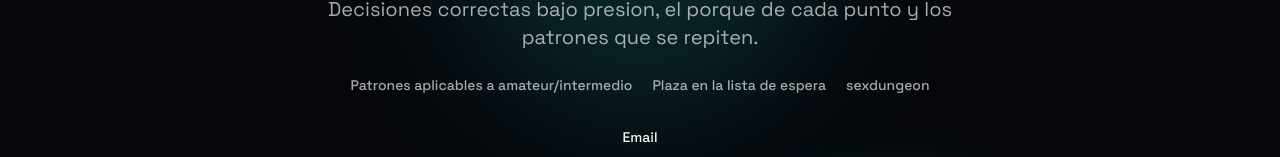
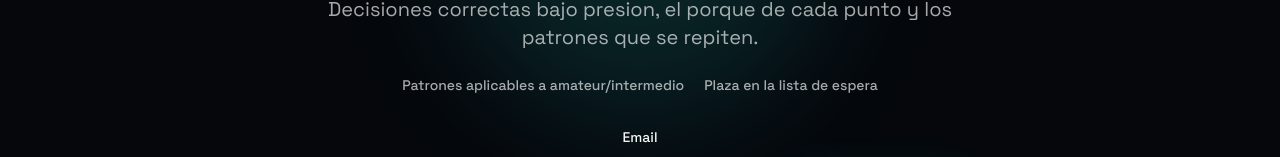
Before and after one commit to pablocasalm/PFR_Landing, a React (Vite) app: page / in a window 1280 px wide. Shown: the part 540-697 px from the top of the page. Built offline with nearby package versions, Linux system fonts and the light colour scheme; a web font is replaced by a local one.

Commit message:
final boss seccion

```diff
--- a/src/components/HeroSection.tsx
+++ b/src/components/HeroSection.tsx
@@ -23,7 +23,7 @@ const itemVariant = {
   visible: { opacity: 1, y: 0, transition: { duration: 0.75, ease: "easeOut" } },
 };
 
-const valueBullets = ["Patrones aplicables a amateur/intermedio", "Plaza en la lista de espera", "sexdungeon"];
+const valueBullets = ["Patrones aplicables a amateur/intermedio", "Plaza en la lista de espera"];
 
 export function HeroSection() {
   const reduceMotion = useReducedMotion();
```
